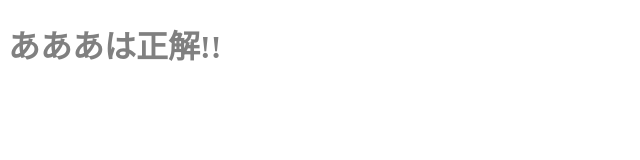
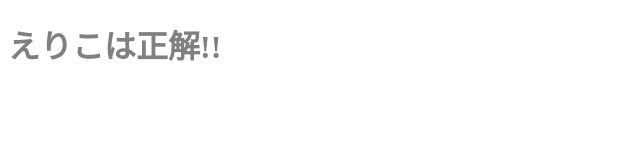
Before and after one commit to hiro-Takahashi-0202/web-server, a website: page public/correct.html in a window 1280 px wide. Shown: the full height of the page, 0-640 px from the left. Drawn offline with Linux system fonts and the light colour scheme.

Commit message:
えりこ修正

```diff
--- a/public/correct.html
+++ b/public/correct.html
@@ -5,6 +5,6 @@
         <script src="js/app.js"></script>
     </head>
     <body>
-        <h1>あああは正解!!</h1>
+        <h1>えりこは正解!!</h1>
     </body>
 </html>
```
Also changed, not shown: public/wrong.html (+1 -1 lines).
